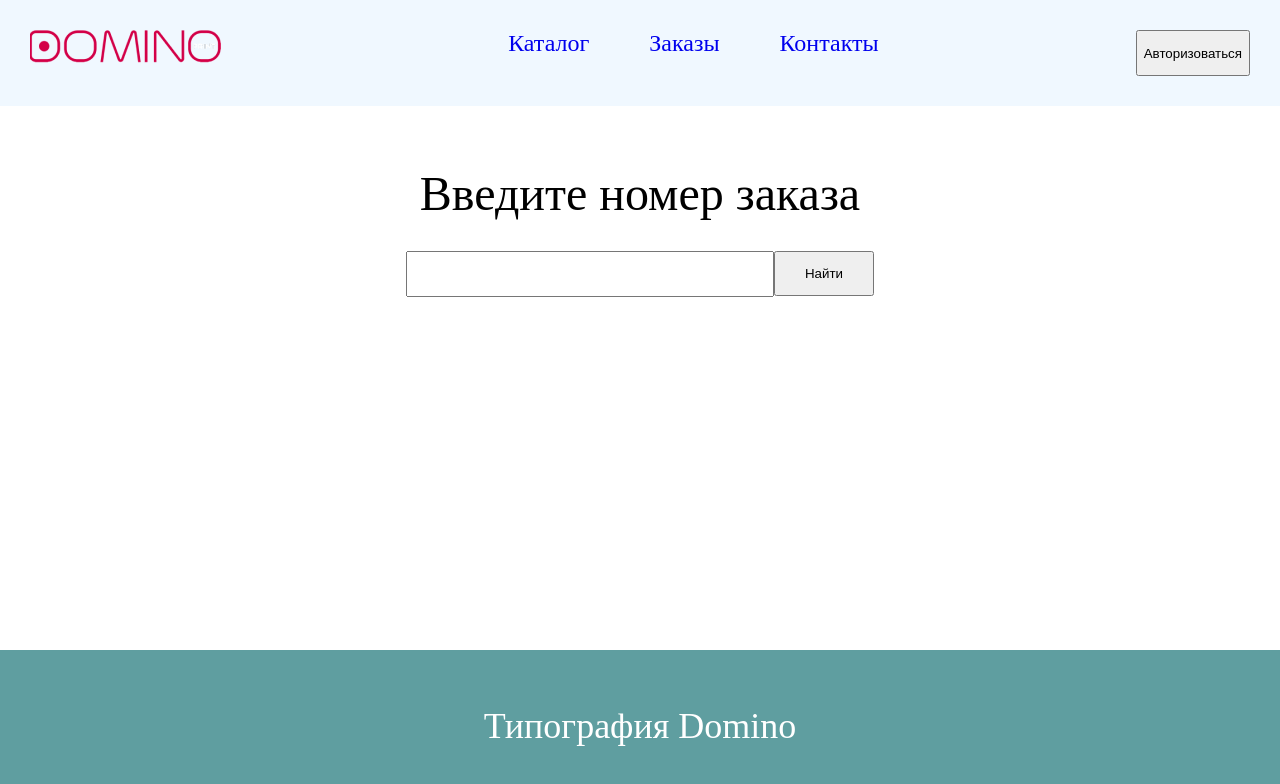
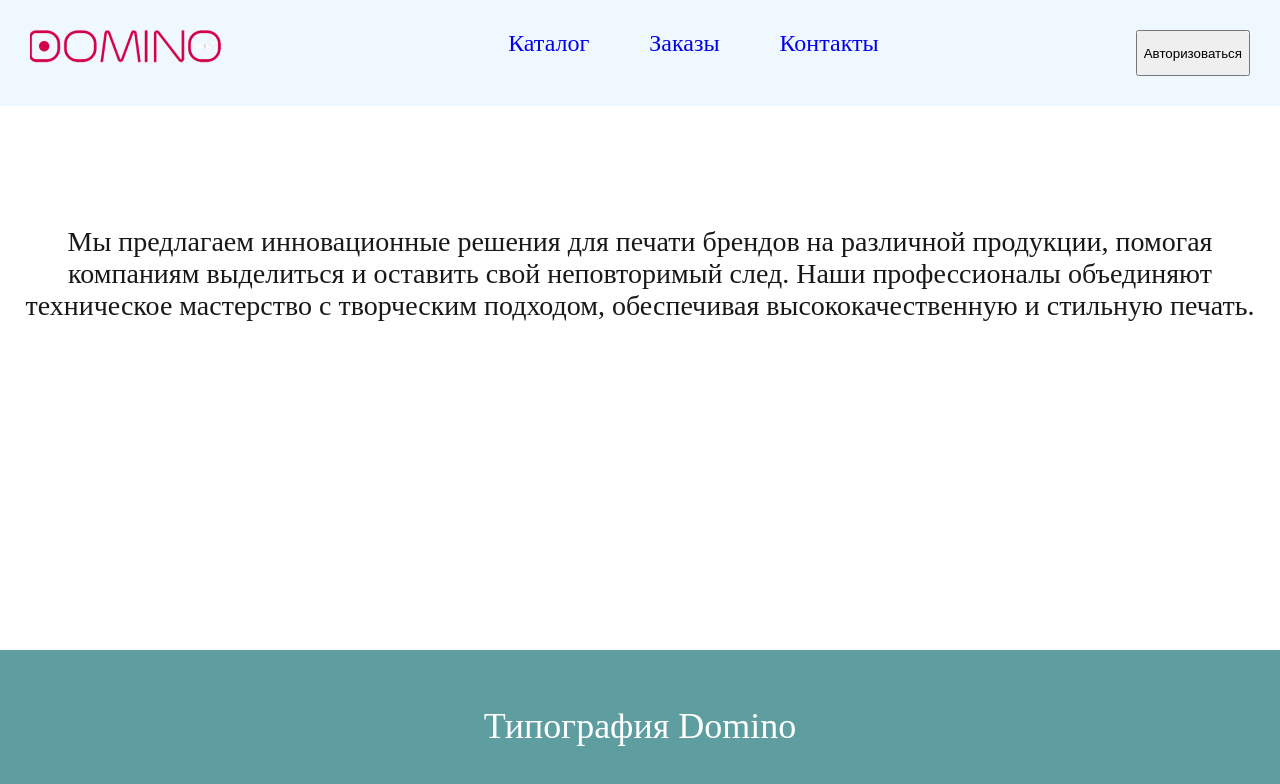
Before and after one commit to Ssstttaaasssiiikk/obd, a React (Create React App) app: page / in a window 1280 px wide. Shown: the top 784 px of the page. Built offline with nearby package versions, Linux system fonts and the light colour scheme.

Commit message:
создана навигация

```diff
--- a/package.json
+++ b/package.json
@@ -8,6 +8,7 @@
     "@testing-library/user-event": "^13.5.0",
     "react": "^18.2.0",
     "react-dom": "^18.2.0",
+    "react-router-dom": "^6.21.1",
     "react-scripts": "5.0.1",
     "web-vitals": "^2.1.4"
   },
--- /dev/null
+++ b/src/App.jsx
@@ -0,0 +1,20 @@
+import React from "react";
+
+import MainPage from "./main_page";
+import Contact from './contact-page/index';
+import Order from "./order-page/index";
+import Catalog from "./catalog-page/index";
+import { Route, Routes } from "react-router-dom";
+
+function App(){
+    <>
+        <Routes>
+            <Route path="/" element={<MainPage/>}/>
+            <Route path="/catalog" element={<Catalog/>}/>
+            <Route path="/contact" element={<Contact/>}/>
+            <Route path="/order" element={<Order/>}/>
+        </Routes>
+    </>
+}
+
+export default App;
--- a/src/components/header/header.js
+++ /dev/null
@@ -1,34 +0,0 @@
-import React, { useState, useEffect } from "react";
-
-import Logo from '../../assets/logo.png';
-import Login from './loginDialog';
-
-import './header.css';
-
-function Header(){
-    const [modalActive, setModalActive] = useState(false);
-    const [name, setName] = useState();
-
-    useEffect(() => {
-        const storedValue = localStorage.getItem('savedValue');
-        const value = storedValue ? storedValue : 'Авторизоваться';
-        setName(value);
-    }, []);
-
-    return(
-        <div className="header">
-            <a href="#main-page">
-                <img src={Logo} alt=""/>
-            </a>
-            <div>
-                <a href="#catalog">Каталог</a>
-                <a href="#">Заказы</a>
-                <a href="#">Контакты</a>
-            </div>
-            <button onClick={() => setModalActive(true)}>{name}</button>
-            <Login active={modalActive} setActive={setModalActive}/>
-        </div>
-    );
-}
-
-export default Header;
--- /dev/null
+++ b/src/components/header/header.jsx
@@ -0,0 +1,37 @@
+import React, { useState, useEffect } from "react";
+
+import Logo from '../../assets/logo.png';
+import Login from './loginDialog';
+
+import './header.css';
+
+function Header(){
+    const [modalActive, setModalActive] = useState(false);
+    const [name, setName] = useState();
+
+    useEffect(() => {
+        const storedValue = localStorage.getItem('savedValue');
+        const value = storedValue ? storedValue : 'Авторизоваться';
+        setName(value);
+    }, []);
+
+    return(
+        <>
+            <div className="header">
+                <a href="/">
+                    <img src={Logo} alt=""/>
+                </a>
+                <div>
+                    <a href="/catalog">Каталог</a>
+                    <a href="/order">Заказы</a>
+                    <a href="/contact">Контакты</a>
+                </div>
+                <button onClick={() => setModalActive(true)}>{name}</button>
+                <Login active={modalActive} setActive={setModalActive}/>
+            </div>
+
+        </>
+    );
+}
+
+export default Header;
--- a/src/index.js
+++ b/src/index.js
@@ -1,15 +1,14 @@
 import React from 'react';
-import ReactDOM from 'react-dom/client';
+import ReactDOM from 'react-dom';
+import { BrowserRouter } from 'react-router-dom';
 import './index.css';
 
 import MainPage from './main_page/index';
-import Catalog from './catalog-page/index';
-import Contact from './contact-page/index';
-import Order from './order-page';
+import App from './App';
 
 const root = ReactDOM.createRoot(document.getElementById('root'));
 root.render(
-  <React.StrictMode>
-    <Order />
-  </React.StrictMode>
+    <BrowserRouter>
+      <MainPage/>
+    </BrowserRouter>
 );
--- a/src/main_page/index.js
+++ /dev/null
@@ -1,23 +0,0 @@
-import React from "react";
-
-import Header from '../components/header/header';
-import Footer from "../components/footer/footer";
-
-import './style.css';
-
-function MainPage(){
-    return(
-        <div>
-            <Header/>
-            <div className="o-nas">
-                <span className="o-nas">
-                    Мы предлагаем инновационные решения для печати брендов на различной продукции, помогая компаниям выделиться и оставить
-                    свой неповторимый след. Наши профессионалы объединяют техническое мастерство с творческим подходом, обеспечивая высококачественную и стильную печать.
-                </span>
-            </div>
-            <Footer/>
-        </div>
-    );
-}
-
-export default MainPage;
--- /dev/null
+++ b/src/main_page/index.jsx
@@ -0,0 +1,30 @@
+import React from "react";
+
+import Header from '../components/header/header';
+import Footer from "../components/footer/footer";
+
+import './style.css';
+
+
+
+// import MainPage from "./main_page";
+import Page from "../page1";
+import Contact from '../contact-page/index';
+import Order from "../order-page/index";
+import Catalog from "../catalog-page/index";
+import { Route, Routes } from "react-router-dom";
+
+function MainPage(){
+    return(
+        <>
+           <Routes>
+                <Route path="/" element={<Page/>}/>
+                <Route path="/catalog" element={<Catalog/>}/>
+                <Route path="/contact" element={<Contact/>}/>
+                <Route path="/order" element={<Order/>}/>
+            </Routes>
+        </>
+    );
+}
+
+export default MainPage;
--- /dev/null
+++ b/src/page1/index.jsx
@@ -0,0 +1,22 @@
+import React from "react";
+
+import Header from '../components/header/header';
+import Footer from "../components/footer/footer";
+
+
+function Page(){
+    return(
+        <div>
+                <Header/>
+                <div className="o-nas">
+                    <span className="o-nas">
+                        Мы предлагаем инновационные решения для печати брендов на различной продукции, помогая компаниям выделиться и оставить
+                        свой неповторимый след. Наши профессионалы объединяют техническое мастерство с творческим подходом, обеспечивая высококачественную и стильную печать.
+                    </span>
+                </div>
+                <Footer/>
+        </div>
+    );
+}
+
+export default Page;
```
Also changed, not shown: src/catalog-page/index.jsx (renamed from src/catalog-page/index.js), src/components/footer/footer.jsx (renamed from src/components/footer/footer.js), src/components/header/loginDialog.jsx (renamed from src/components/header/loginDialog.js), src/contact-page/index.jsx (renamed from src/contact-page/index.js), 1 other file (tests, documents, lock files or other folders).
